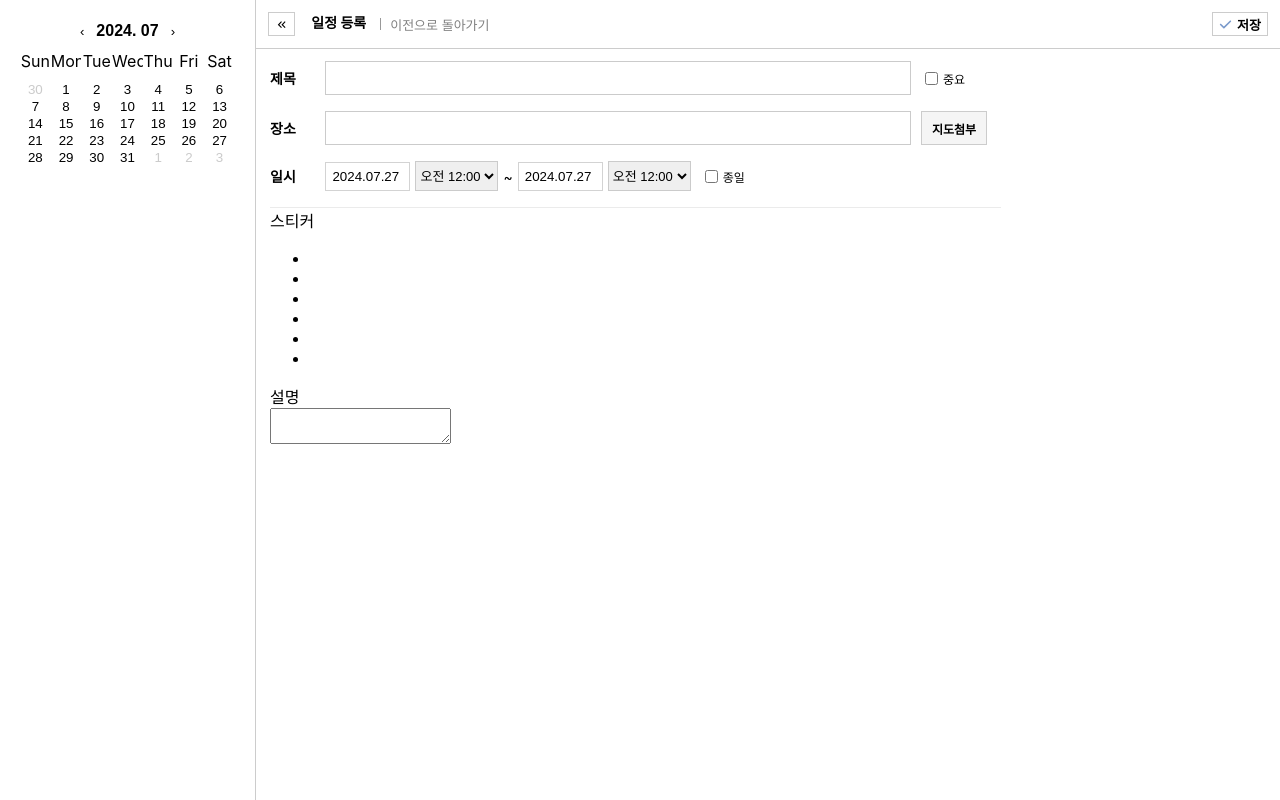
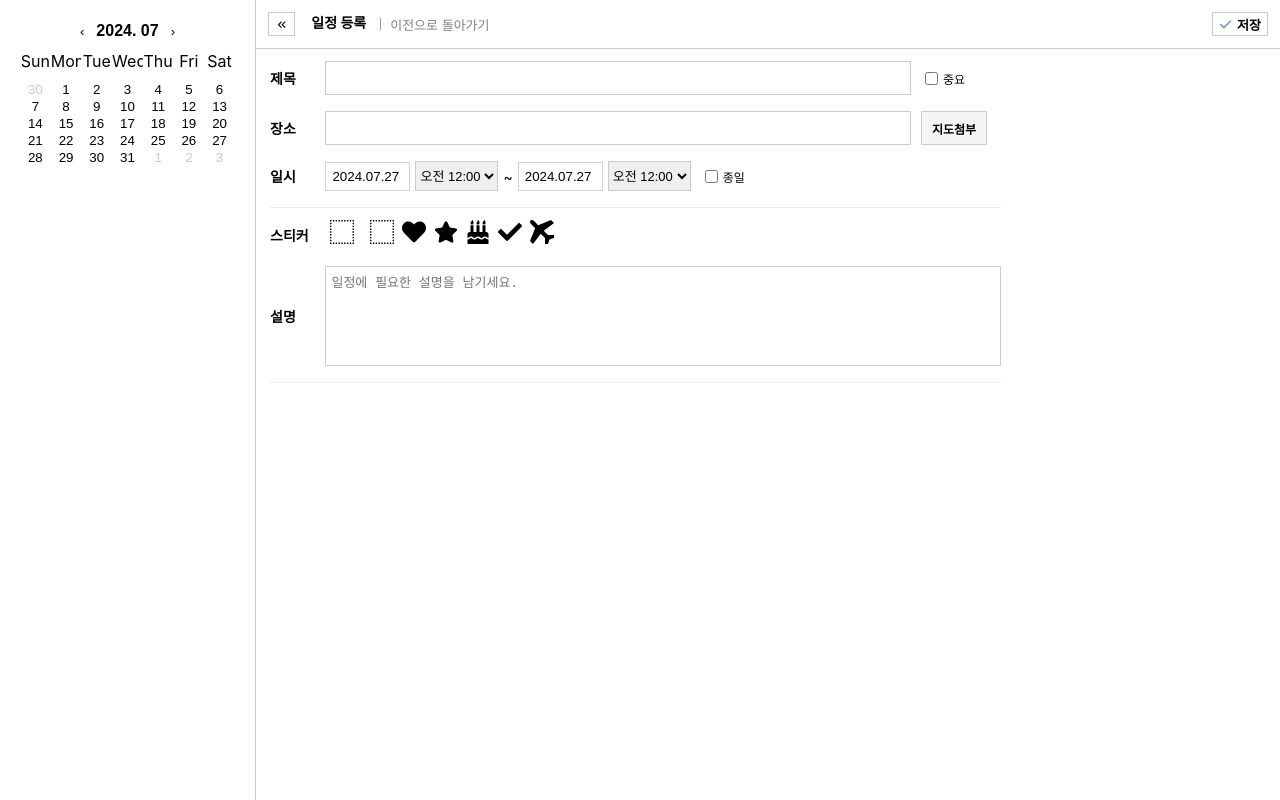
Before and after one commit to gaebonglee/ts_workspace, a React (Create React App) app in the folder calendar/: page / in a window 1280 px wide. Built offline with nearby package versions, Linux system fonts and the light colour scheme.

Commit message:
스티커 설정 완료

```diff
--- a/calendar/src/App.css
+++ b/calendar/src/App.css
@@ -24,3 +24,10 @@ h3 {
 button {
   cursor: pointer;
 }
+
+ul,
+li {
+  padding: 0;
+  margin: 0;
+  list-style: none;
+}
--- a/calendar/src/components/scheduleAdd/Detail.tsx
+++ b/calendar/src/components/scheduleAdd/Detail.tsx
@@ -1,26 +1,77 @@
-import React from "react";
+import React, { useState } from "react";
 import "../../styles/scheduleAdd/Detail.scss";
-const Detail = () => {
+
+//아이콘
+import { TfiLayoutSidebarNone } from "react-icons/tfi";
+import { FaHeart } from "react-icons/fa";
+import { FaStar } from "react-icons/fa";
+import { FaBirthdayCake } from "react-icons/fa";
+import { FaCheck } from "react-icons/fa";
+import { ImAirplane } from "react-icons/im";
+
+// 스티커 타입 정의
+type Sticker = JSX.Element;
+
+const Detail: React.FC = () => {
+  const [selectedSticker, setSelectedSticker] = useState<Sticker>(
+    <TfiLayoutSidebarNone />
+  );
+
+  // 스티커 선택 핸들러
+  const handleStickerClick = (sticker: Sticker) => {
+    setSelectedSticker(sticker);
+  };
+
   return (
     <section className="detailWrap">
       <div className="article sticker">
-        <span>스티커</span>
+        <span className="tit">스티커</span>
         <div className="stickerDesc">
-          <div className="selectTumb"></div>
+          <div className="selectTumb">{selectedSticker}</div>
           <ul className="historySticker">
-            <li className="sticker"></li>
-            <li className="sticker"></li>
-            <li className="sticker"></li>
-            <li className="sticker"></li>
-            <li className="sticker"></li>
-            <li className="sticker"></li>
+            <li
+              className="sticker"
+              onClick={() => handleStickerClick(<TfiLayoutSidebarNone />)}
+            >
+              <TfiLayoutSidebarNone />
+            </li>
+            <li
+              className="sticker"
+              onClick={() => handleStickerClick(<FaHeart />)}
+            >
+              <FaHeart />
+            </li>
+            <li
+              className="sticker"
+              onClick={() => handleStickerClick(<FaStar />)}
+            >
+              <FaStar />
+            </li>
+            <li
+              className="sticker"
+              onClick={() => handleStickerClick(<FaBirthdayCake />)}
+            >
+              <FaBirthdayCake />
+            </li>
+            <li
+              className="sticker"
+              onClick={() => handleStickerClick(<FaCheck />)}
+            >
+              <FaCheck />
+            </li>
+            <li
+              className="sticker"
+              onClick={() => handleStickerClick(<ImAirplane />)}
+            >
+              <ImAirplane />
+            </li>
           </ul>
         </div>
       </div>
       <div className="article comment">
-        <span>설명</span>
+        <span className="tit">설명</span>
         <div className="cont">
-          <textarea></textarea>
+          <textarea placeholder="일정에 필요한 설명을 남기세요." />
         </div>
       </div>
     </section>
@@ -28,3 +79,7 @@ const Detail = () => {
 };
 
 export default Detail;
+
+// 스티커를 선택한다. 해당 스티커가 <div className="selectTumb"> 태그로 전환
+// <li className="sticker"><TfiLayoutSidebarNone /> 를 선택할 경우 스티커 선택없음으로 진행
+//
--- a/calendar/src/styles/scheduleAdd/Detail.scss
+++ b/calendar/src/styles/scheduleAdd/Detail.scss
@@ -0,0 +1,58 @@
+@import "../common.scss";
+
+.detailWrap {
+  margin: 0;
+  padding-top: 12px;
+  border-bottom: 1px solid $borderline1;
+
+  .article {
+    position: relative;
+    display: flex;
+    align-items: center;
+    padding-bottom: 1rem;
+
+    .tit {
+      font-size: 14px;
+      font-weight: $fontWeight2;
+      width: 60px;
+    }
+  }
+
+  .comment {
+    .cont {
+      display: flex;
+      align-items: center;
+      width: 100%;
+      textarea {
+        outline: none;
+        resize: none;
+        width: 100%;
+        height: 100px;
+        padding: 5px;
+        border: 1px solid $borderline2;
+        font-size: 13px;
+        box-sizing: border-box;
+      }
+    }
+  }
+}
+
+.stickerDesc {
+  display: flex;
+  font-size: 1.5rem;
+  gap: 1rem;
+
+  .selectTumb {
+    display: inline-block;
+    float: left;
+    vertical-align: top;
+  }
+
+  .historySticker {
+    display: flex;
+    gap: 0.5rem;
+    .sticker {
+      cursor: pointer;
+    }
+  }
+}
```
